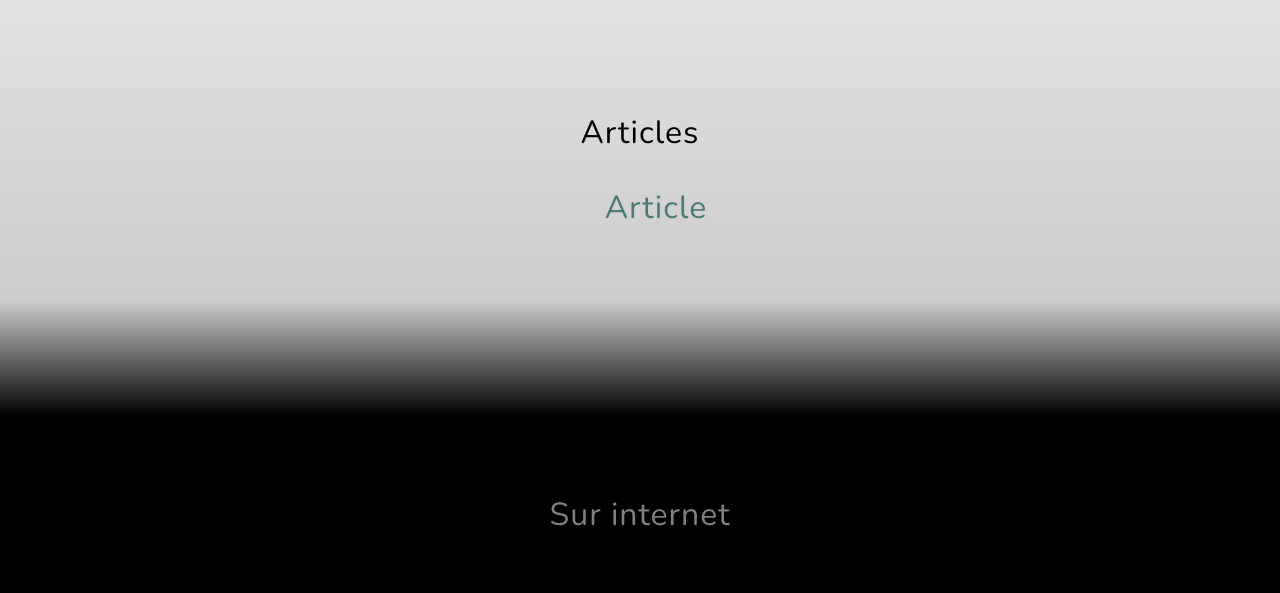
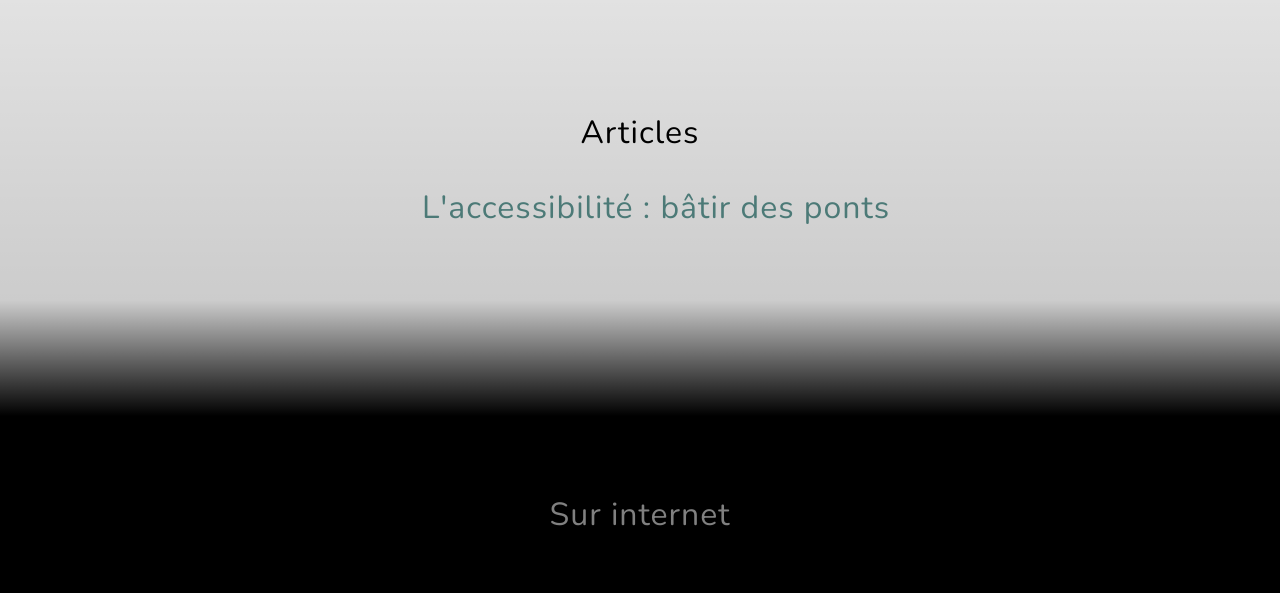
Before and after one commit to nist/nist.github.io, a plain HTML site: page index.html in a window 1280 px wide. Shown: the part 3508-4101 px from the top of the page. Drawn offline with nearby package versions, Linux system fonts and the light colour scheme.

Commit message:
Add link to a11y article.

```diff
--- a/index.html
+++ b/index.html
@@ -112,7 +112,7 @@
                         <h2 class="text-black mb-4">Articles</h2>
                         <nav class="second-nav">
                             <ul>
-                              <li class="nav-item"><a class="nav-link" tabindex="0" title="Article" href="/articlenist/index.html">Article</a></li>
+                              <li class="nav-item"><a class="nav-link" tabindex="0" title="Article" href="/accesnist/index.html">L'accessibilité : bâtir des ponts</a></li>
                             </ul>
                         </nav>
                     </div>
```
